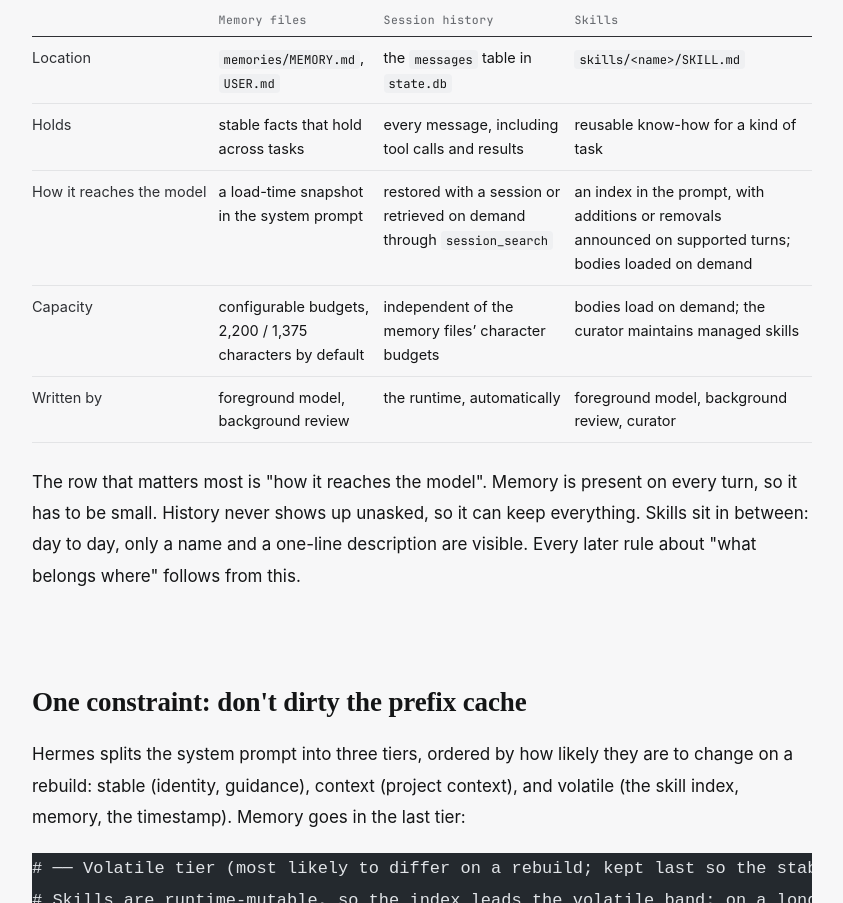
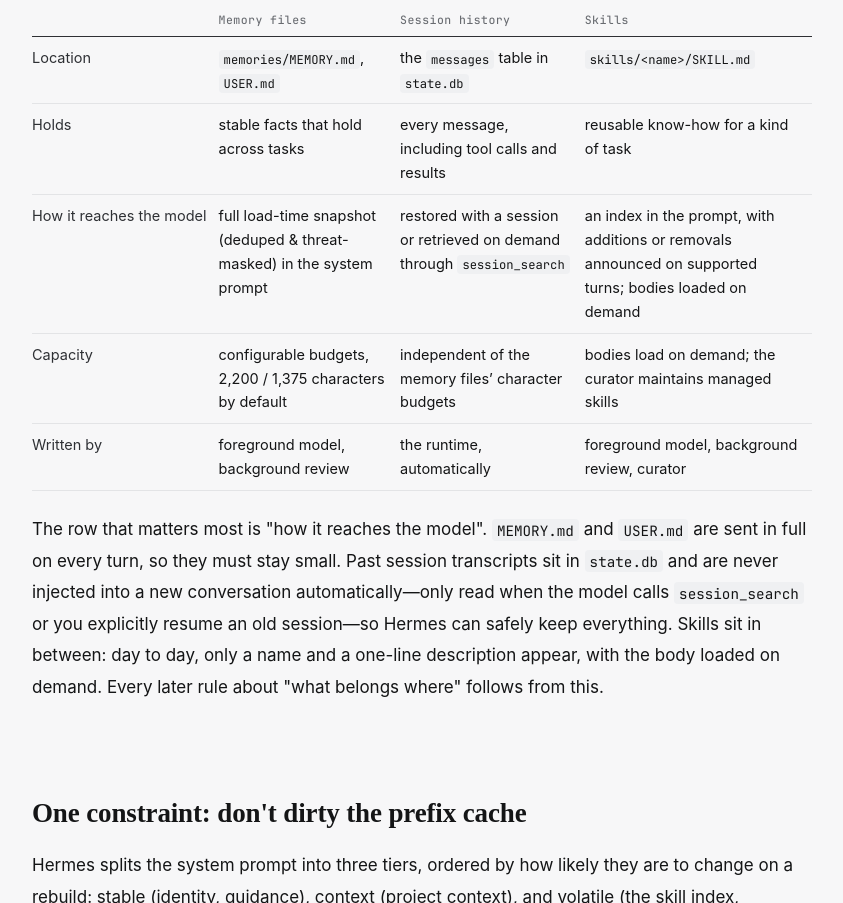
Before and after one commit to pixelieee/pixelieee.github.io, an Astro site: page /notes/hermes-memory-skills in a window 1280 px wide. Shown: the part 1764-2667 px from the top of the page, without its empty margins (218-1061 px from the left). Built offline with nearby package versions, Linux system fonts and the light colour scheme; Astro itself is replaced by a stand-in of ours; some packages are replaced by stand-ins of ours.

Commit message:
Clarify full memory snapshot and past-session history loading in Hermes overview

```diff
--- a/src/content/notes-en/hermes-memory-skills.mdx
+++ b/src/content/notes-en/hermes-memory-skills.mdx
@@ -39,11 +39,11 @@ The differences between the three stores shape every mechanism that follows:
 |---|---|---|---|
 | Location | `memories/MEMORY.md`, `USER.md` | the `messages` table in `state.db` | `skills/<name>/SKILL.md` |
 | Holds | stable facts that hold across tasks | every message, including tool calls and results | reusable know-how for a kind of task |
-| How it reaches the model | a load-time snapshot in the system prompt | restored with a session or retrieved on demand through `session_search` | an index in the prompt, with additions or removals announced on supported turns; bodies loaded on demand |
+| How it reaches the model | full load-time snapshot (deduped & threat-masked) in the system prompt | restored with a session or retrieved on demand through `session_search` | an index in the prompt, with additions or removals announced on supported turns; bodies loaded on demand |
 | Capacity | configurable budgets, 2,200 / 1,375 characters by default | independent of the memory files’ character budgets | bodies load on demand; the curator maintains managed skills |
 | Written by | foreground model, background review | the runtime, automatically | foreground model, background review, curator |
 
-The row that matters most is "how it reaches the model". Memory is present on every turn, so it has to be small. History never shows up unasked, so it can keep everything. Skills sit in between: day to day, only a name and a one-line description are visible. Every later rule about "what belongs where" follows from this.
+The row that matters most is "how it reaches the model". `MEMORY.md` and `USER.md` are sent in full on every turn, so they must stay small. Past session transcripts sit in `state.db` and are never injected into a new conversation automatically—only read when the model calls `session_search` or you explicitly resume an old session—so Hermes can safely keep everything. Skills sit in between: day to day, only a name and a one-line description appear, with the body loaded on demand. Every later rule about "what belongs where" follows from this.
 
 ## One constraint: don't dirty the prefix cache
 
--- a/src/content/notes/hermes-memory-skills.mdx
+++ b/src/content/notes/hermes-memory-skills.mdx
@@ -42,11 +42,11 @@ import Journey from '../../components/Journey.astro';
 |---|---|---|---|
 | 位置 | `memories/MEMORY.md`、`USER.md` | `state.db` 的 `messages` 表 | `skills/<name>/SKILL.md` |
 | 存什么 | 跨任务都成立的稳定事实 | 每一条消息，含工具调用与结果 | 某类任务的可复用做法 |
-| 怎样进入模型 | 加载时取快照，注入 system prompt | 恢复会话时读取历史，模型可用 `session_search` 主动检索 | 目录进 prompt，新出现或移除的 Skill 可在下一轮通知，正文按需读 |
+| 怎样进入模型 | 加载时全量取快照（仅去重与安全遮盖），注入 system prompt | 恢复会话时读取历史，模型可用 `session_search` 主动检索 | 目录进 prompt，新出现或移除的 Skill 可在下一轮通知，正文按需读 |
 | 容量 | 默认 2200 / 1375 字符，可配置 | 不受记忆文件的字符预算限制 | 正文按需加载，由 curator 定期维护受管 Skill |
 | 谁来写 | 前台模型、后台复盘 | 运行时自动写入 | 前台模型、后台复盘、curator |
 
-这张表里最重要的一行是「怎样进入模型」。记忆每轮都在，所以必须小；历史从不自动出现，所以可以全量；Skill 介于两者之间，平时只露出名字和一句描述。后面关于「什么该存在哪里」的规则，都从这一点推出来。
+这张表里最重要的一行是「怎样进入模型」。`MEMORY.md` 和 `USER.md` 会在每轮对话全量发给模型，所以体积必须很小；往期会话历史存在 `state.db` 里，开新对话时不会自动塞进上下文，只有模型主动调用 `session_search` 检索（或你手动恢复某条旧会话）时才去读，所以可以放心全量留存；Skill 介于两者之间，平时只露出名字和一句描述，用到才读正文。后面关于「什么该存在哪里」的规则，都从这一点推出来。
 
 ## 一条约束：不要弄脏前缀缓存
 
```
